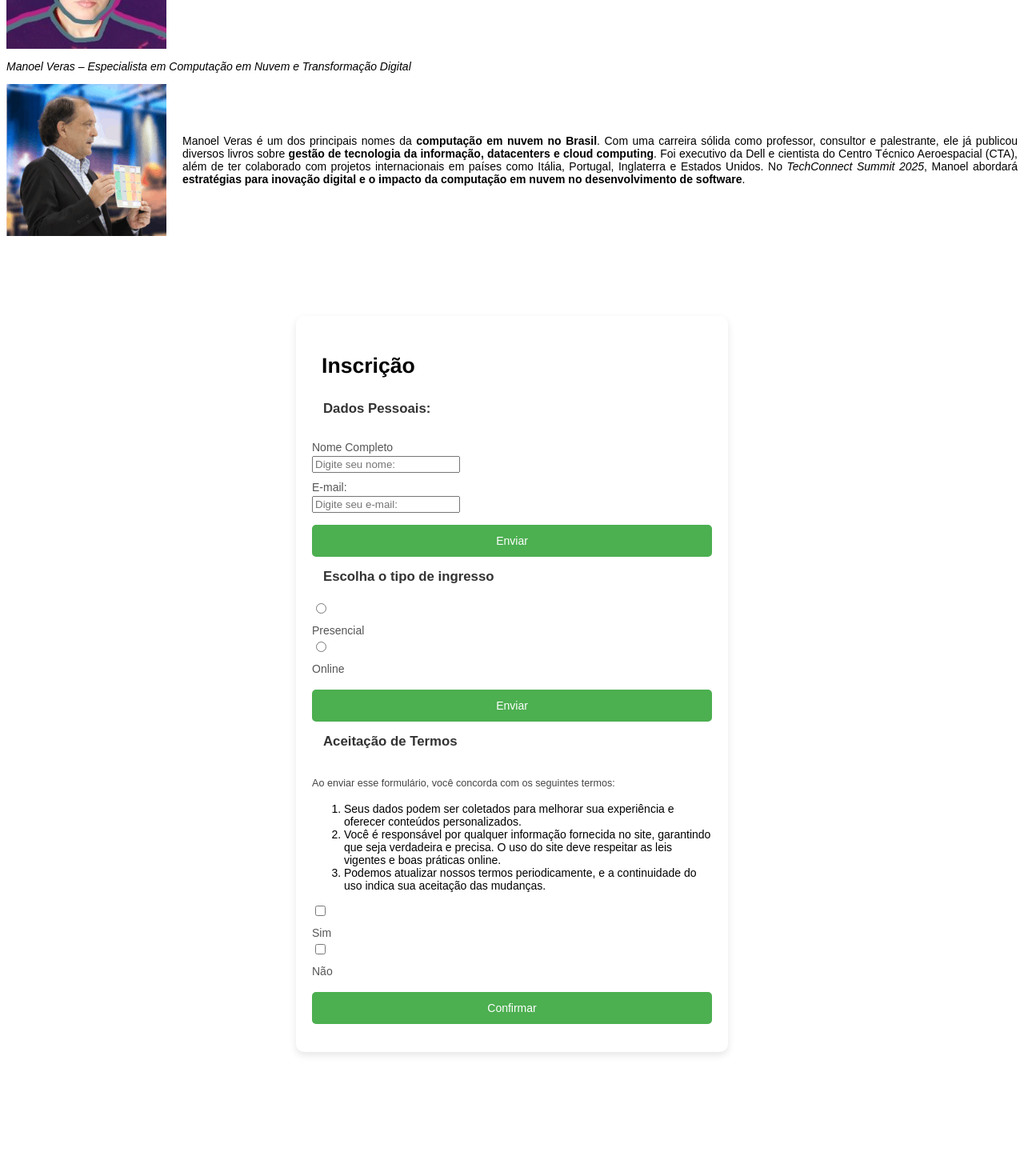
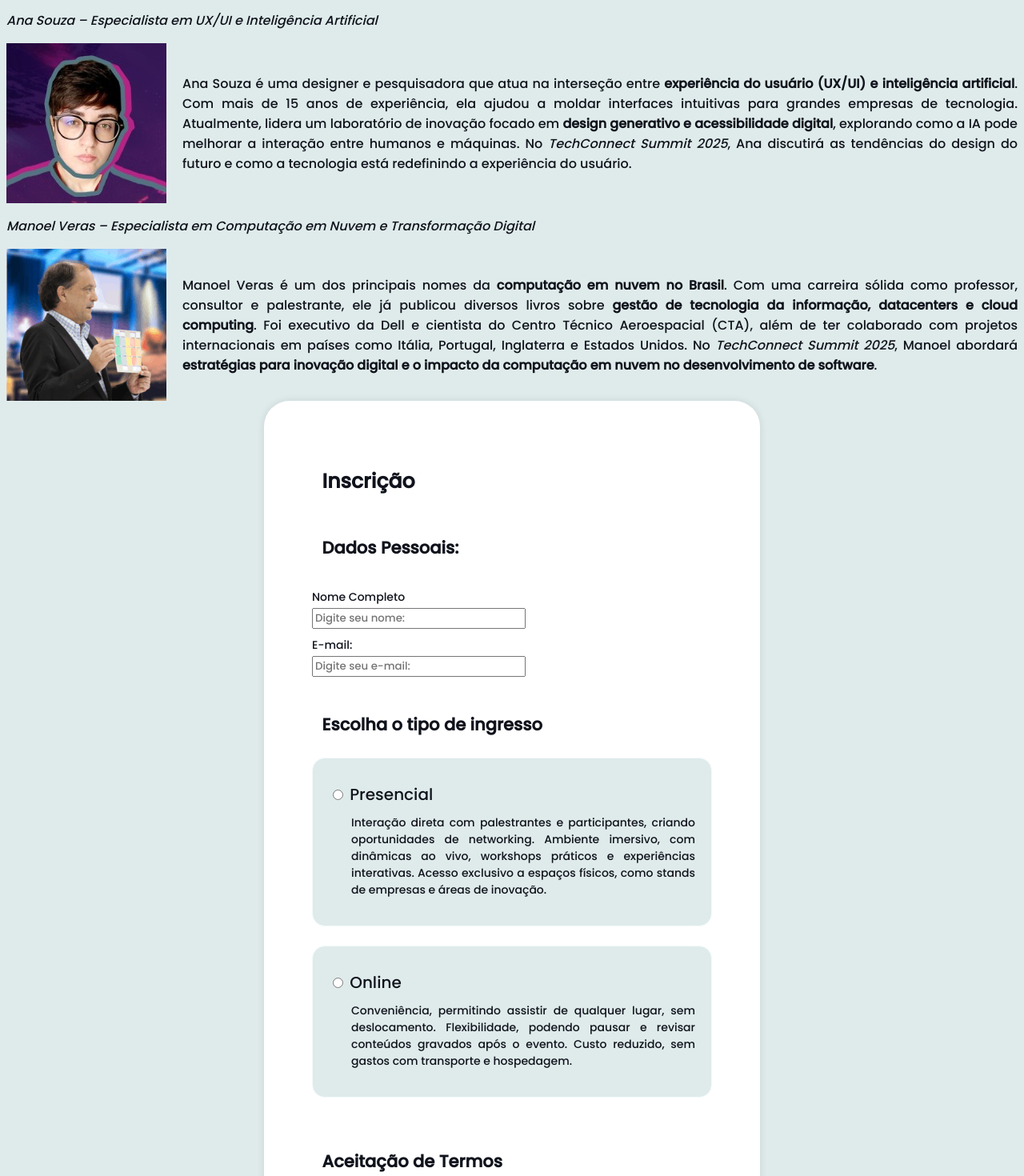
Before and after one commit to igorsribeiro/html-css_atividade2, a plain HTML site: page index.html in a window 1280 px wide. Shown: the part 846-2316 px from the top of the page at 80% size. Before the commit the page ends 2261 px from the top, so only its background shows below. Drawn offline with Linux system fonts and the light colour scheme.

Commit message:
código 2

```diff
--- a/index.html
+++ b/index.html
@@ -1,6 +1,9 @@
 <!DOCTYPE html>
 <html lang="pt-br">
 <head>
+    <link rel="preconnect" href="https://fonts.googleapis.com">
+    <link rel="preconnect" href="https://fonts.gstatic.com" crossorigin>
+    <link href="https://fonts.googleapis.com/css2?family=Libre+Baskerville:wght@700&family=Poppins:wght@500&display=swap" rel="stylesheet">
     <meta charset="UTF-8">
     <meta name="viewport" content="width=device-width, initial-scale=1.0">
     <title>TechFuture Summit</title>
@@ -46,7 +49,7 @@
     <form action="https://api.sheetmonkey.io/form/aphgbmUnJtxgzsxwmQ5nQo" method="post">
     <fieldset><h1 class="h1">Inscrição</h1></fieldset>
     <fieldset>
-        <legend>Dados Pessoais:</legend>
+        <h2>Dados Pessoais:</h2>
     </fieldset>
     <div class="forms-i">
         <div>
@@ -57,41 +60,42 @@
              <label for="email">E-mail:</label>
              <input type="email" name="email" id="email" placeholder="Digite seu e-mail:">
 
-             <button type="submit">Enviar</button>
+
+        </div>
+    </div>
+    <br>
+
+    <fieldset><h2>Escolha o tipo de ingresso</h2></fieldset>
+    <div class="radio-wrapper">
+        <div>
+            <label for="presencial"><input type="radio" name="ingresso" id="presencial" value="presencial"> Presencial</label>
+            <p>Interação direta com palestrantes e participantes, criando oportunidades de networking. Ambiente imersivo, com dinâmicas ao vivo, workshops práticos e experiências interativas. Acesso exclusivo a espaços físicos, como stands de empresas e áreas de inovação.</p>
         </div>
     </div>
 
-    <fieldset><legend>Escolha o tipo de ingresso</legend></fieldset>
-    <div class="forms-i">
+    <div class="radio-wrapper">
         <div>
-            <input type="radio" name="ingresso" id="presencial" value="Presencial">
-            <label for="presencial">Presencial</label>
-
-            <input type="radio" name="ingresso" id="online" value="Online">
-            <label for="online">Online</label>
-
-            <button type="submit">Enviar</button>
+            <label for="online"><input type="radio" name="ingresso" id="online" value="online"> Online</label>
+            <p>Conveniência, permitindo assistir de qualquer lugar, sem deslocamento. Flexibilidade, podendo pausar e revisar conteúdos gravados após o evento. Custo reduzido, sem gastos com transporte e hospedagem.</p>
         </div>
     </div>
+    <br><br>
 
-    <fieldset><legend>Aceitação de Termos</legend></fieldset>
-    <div class="forms-i">
+    <fieldset><h2>Aceitação de Termos</h2></fieldset>
+    <div class="checkbox-wrapper">
         <div>
             <p>Ao enviar esse formulário, você concorda com os seguintes termos:
                 <ol type="1">
-                    <li>Seus dados podem ser coletados para melhorar sua experiência e oferecer conteúdos personalizados.</li>
-                    <li>Você é responsável por qualquer informação fornecida no site, garantindo que seja verdadeira e precisa. O uso do site deve respeitar as leis vigentes e boas práticas online.</li>
+                    <li>Seus dados podem ser coletados para melhorar sua experiência e oferecer conteúdos personalizados.</li> <br>
+                    <li>Você é responsável por qualquer informação fornecida no site, garantindo que seja verdadeira e precisa. O uso do site deve respeitar as leis vigentes e boas práticas online.</li> <br>
                     <li>Podemos atualizar nossos termos periodicamente, e a continuidade do uso indica sua aceitação das mudanças.</li>
                 </ol>
             </p>
 
-            <input type="checkbox" name="termo" id="sim" value="Aceita">
-            <label for="sim">Sim</label>
+            <label for="terms"><input type="checkbox" name="terms" id="terms" value="terms" checked> Concordo com os <a href="#">termos e condições</a></label>
 
-            <input type="checkbox" name="termo" id="não" value="Rejeita">
-            <label for="não">Não</label>
-
-            <button type="submit">Confirmar</button>
+            <button type="submit">Enviar</button>
+            <small>O evento será gratuito!</small>
         </div>
     </div>
     </form>
--- a/style.css
+++ b/style.css
@@ -45,29 +45,52 @@
     list-style-type: decimal;
 }
 
+ol {
+    text-align: justify;
+}
+
+a {
+    color: #10131c;
+}
+
 body {
-    font-family: Arial, Helvetica, sans-serif;
-    font-size: 14px;
+    font-size: 16px;
+    background-color: #DFEBEB;
+    color: #10131c;
+}
+
+body *{
+    font-family: 'Poppins';
+
 }
 
 form {
     max-width: 500px;
-    margin: 100px auto;
-    padding: 20px;
+    margin: auto;
+    padding: 60px;
     background: #fff;
-    border-radius: 10px;
-    box-shadow: 0px 4px 10px rgba(0, 0, 0, 0.1);
-    font-family: Arial, Helvetica, sans-serif;
+    border-radius: 32px;
+    box-shadow: 0px 0px 10px rgba(0, 0, 0, 0.1);
+    font-size: 14px;
 }
 
 fieldset {
     border: none;
+}
+
+fieldset legend {
+    border: none;
     padding: 10px;
+    font-size: 32px;
+    font-family: "Libre Barskerville";
 }
 
 .h1 {
-    font-family: 'Franklin Gothic Medium', 'Arial Narrow', Arial, sans-serif;
-    font-size: 1.9em;
+    font-size: 1.8em;
+}
+
+.fieldset h2 {
+    font-size: 1.8em;
 }
 
 legend {
@@ -76,12 +99,57 @@ legend {
     color: #333;
 }
 
+.radio-wrapper {
+    border-radius: 16px;
+    background-color: #DFEBEB;
+    border: 1px solid #F4FAFA;
+    padding: 20px;
+}
+
+legend + .radio-wrapper {
+    margin-top: 60px;
+}
+
+.radio-wrapper+ .radio-wrapper {
+    margin-top: 24px;
+}
+
+.radio-wrapper+ .checkbox-wrapper {
+    margin-top: 48px;
+}
+
+.radio-wrapper label {
+    font-size: 20px;
+    color: #10131c;
+}
+.radio-wrapper p {
+    text-align: justify;
+    padding-left: 28px;
+    margin-top: 10px;
+}
+
+.radio-wrapper input[type="radio"] :checked {
+    background-image: radial-gradient(white 40%,black 35%);
+    }
+
 label {
     display: block;
     margin-top: 10px;
     font-size: 1em;
     color: #555;
     margin-bottom: 3px;
+}
+
+.forms-i label{
+    color: #10131c;
+}
+
+.forms-i input [type="text"] {
+    width: 100%;
+    max-width: 500px;
+    height: 40px;
+    font-size: 16px;
+    padding: 10px;
 }
 
 input[type="text"]
@@ -106,8 +174,8 @@ input[type="radio"] {
 
 button {
     width: 100%;
-    padding: 12px;
-    background-color: #4CAF50;
+    padding-block: 12px;
+    background-color: #130F28;
     color: white;
     font-size: 1em;
     border: none;
@@ -118,22 +186,27 @@ button {
 }
 
 button:hover {
-    background-color: #45a049;
+    background-color: #97b9b9;
 }
 
-.forms-i {
-    margin-bottom: 15px;
+small {
+    text-align: center;
+    display: block;
+    margin-top: 28px;
 }
-
-.forms-i input[radio] {
+.radio-wrapper input[radio] {
     display: inline-flex;
     margin-right: 70px;
     align-items: center;
     text-align: right;
 }
 
-.forms-i p {
+.checkbox-wrapper p {
     font-size: 0.9em;
     color: #444;
     line-height: 1.5;
 }
+
+.checkbox-wrapper label {
+    color: #10131c;
+}
```
